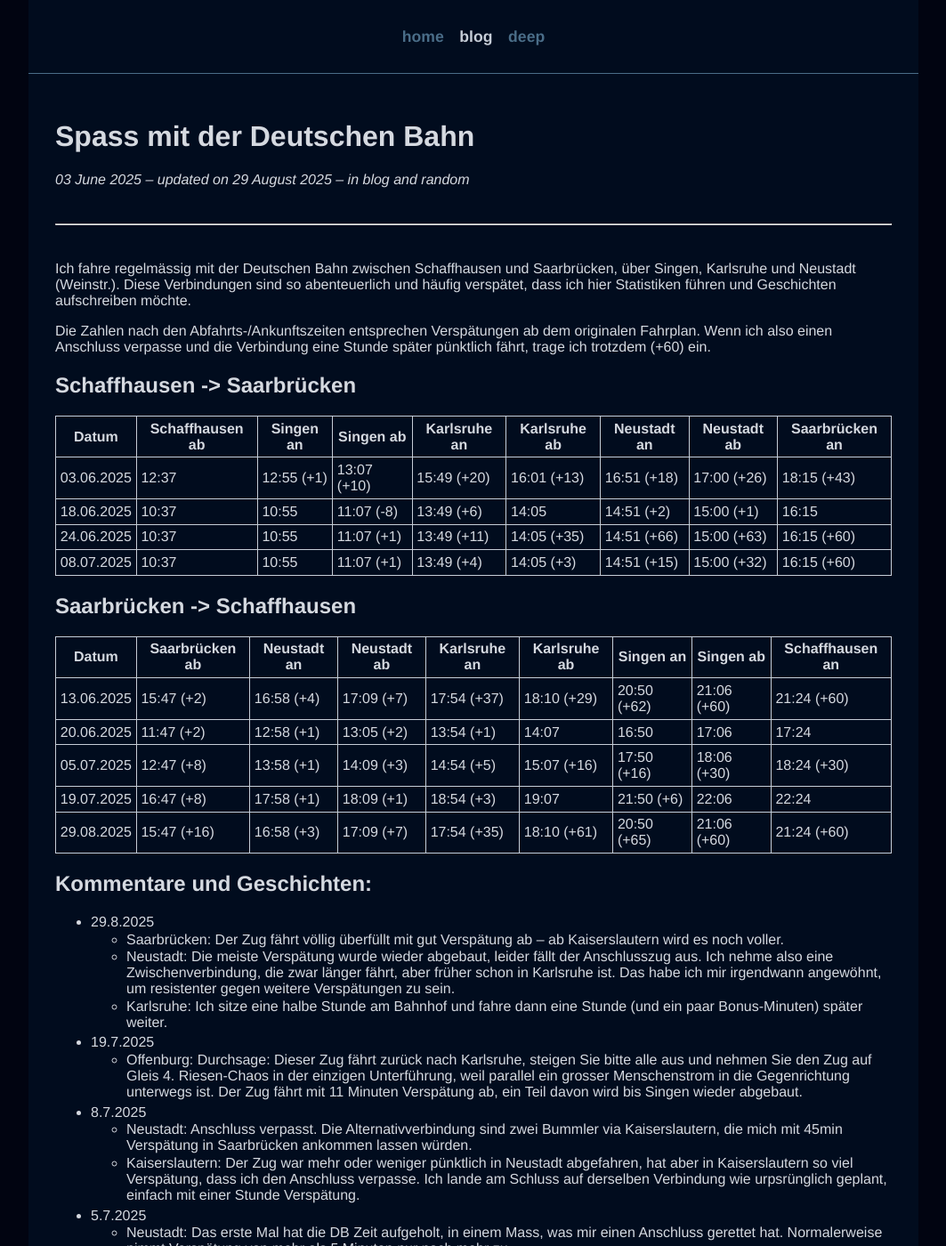
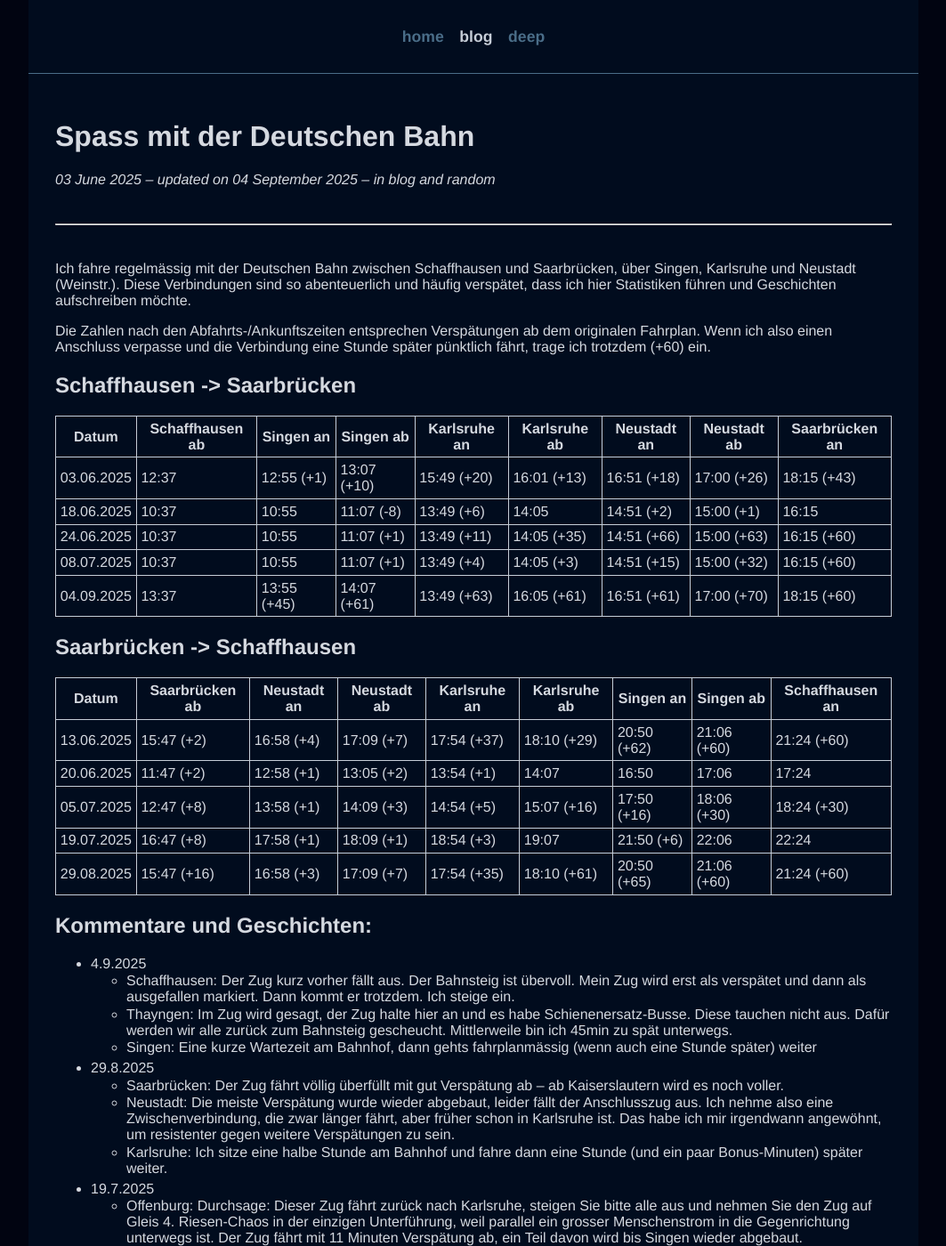
Before and after one commit to riesentoaster/valentinhuber.me, a Jekyll site: the page built from blog/random/_posts/2025-06-03-Spass-mit-der-Deutschen-Bahn.md, in a window 1280 px wide and 1400 px high. Shown: the whole window at 89% size, without its empty margins (108-1171 px from the left). Built offline with Jekyll 4.4.1, drawn with Linux system fonts in a browser that asks for light colours; nearby versions of some CDN libraries.

Commit message:
Add fun with DB

```diff
--- a/blog/random/_posts/2025-06-03-Spass-mit-der-Deutschen-Bahn.md
+++ b/blog/random/_posts/2025-06-03-Spass-mit-der-Deutschen-Bahn.md
@@ -1,7 +1,7 @@
 ---
 title: "Spass mit der Deutschen Bahn"
 language: "de"
-updated: "2025-08-29"
+updated: "2025-09-04"
 ---
 
 Ich fahre regelmässig mit der Deutschen Bahn zwischen Schaffhausen und Saarbrücken, über Singen, Karlsruhe und Neustadt (Weinstr.). Diese Verbindungen sind so abenteuerlich und häufig verspätet, dass ich hier Statistiken führen und Geschichten aufschreiben möchte.
@@ -10,13 +10,13 @@
 
 ## Schaffhausen -> Saarbrücken
 
-| Datum      | Schaffhausen ab | Singen an  | Singen ab   | Karlsruhe an | Karlsruhe ab | Neustadt an | Neustadt ab | Saarbrücken an |
-|------------|-----------------|------------|-------------|--------------|--------------|-------------|-------------|----------------|
-| 03.06.2025 | 12:37           | 12:55 (+1) | 13:07 (+10) | 15:49 (+20)  | 16:01 (+13)  | 16:51 (+18) | 17:00 (+26) | 18:15 (+43)    |
-| 18.06.2025 | 10:37           | 10:55      | 11:07 (-8)  | 13:49 (+6)   | 14:05        | 14:51 (+2)  | 15:00 (+1)  | 16:15          |
-| 24.06.2025 | 10:37           | 10:55      | 11:07 (+1)  | 13:49 (+11)  | 14:05 (+35)  | 14:51 (+66) | 15:00 (+63) | 16:15 (+60)    |
-| 08.07.2025 | 10:37           | 10:55      | 11:07 (+1)  | 13:49 (+4)   | 14:05 (+3)   | 14:51 (+15) | 15:00 (+32) | 16:15 (+60)    |
-
+| Datum      | Schaffhausen ab | Singen an   | Singen ab   | Karlsruhe an | Karlsruhe ab | Neustadt an | Neustadt ab | Saarbrücken an |
+|------------|-----------------|-------------|-------------|--------------|--------------|-------------|-------------|----------------|
+| 03.06.2025 | 12:37           | 12:55 (+1)  | 13:07 (+10) | 15:49 (+20)  | 16:01 (+13)  | 16:51 (+18) | 17:00 (+26) | 18:15 (+43)    |
+| 18.06.2025 | 10:37           | 10:55       | 11:07 (-8)  | 13:49 (+6)   | 14:05        | 14:51 (+2)  | 15:00 (+1)  | 16:15          |
+| 24.06.2025 | 10:37           | 10:55       | 11:07 (+1)  | 13:49 (+11)  | 14:05 (+35)  | 14:51 (+66) | 15:00 (+63) | 16:15 (+60)    |
+| 08.07.2025 | 10:37           | 10:55       | 11:07 (+1)  | 13:49 (+4)   | 14:05 (+3)   | 14:51 (+15) | 15:00 (+32) | 16:15 (+60)    |
+| 04.09.2025 | 13:37           | 13:55 (+45) | 14:07 (+61) | 13:49 (+63)  | 16:05 (+61)  | 16:51 (+61) | 17:00 (+70) | 18:15 (+60)    |
 
 ## Saarbrücken -> Schaffhausen
 
@@ -30,6 +30,10 @@
 
 
 ## Kommentare und Geschichten:
+- 4.9.2025
+  - Schaffhausen: Der Zug kurz vorher fällt aus. Der Bahnsteig ist übervoll. Mein Zug wird erst als verspätet und dann als ausgefallen markiert. Dann kommt er trotzdem. Ich steige ein.
+  - Thayngen: Im Zug wird gesagt, der Zug halte hier an und es habe Schienenersatz-Busse. Diese tauchen nicht aus. Dafür werden wir alle zurück zum Bahnsteig gescheucht. Mittlerweile bin ich 45min zu spät unterwegs.
+  - Singen: Eine kurze Wartezeit am Bahnhof, dann gehts fahrplanmässig (wenn auch eine Stunde später) weiter
 - 29.8.2025
   - Saarbrücken: Der Zug fährt völlig überfüllt mit gut Verspätung ab – ab Kaiserslautern wird es noch voller.
   - Neustadt: Die meiste Verspätung wurde wieder abgebaut, leider fällt der Anschlusszug aus. Ich nehme also eine Zwischenverbindung, die zwar länger fährt, aber früher schon in Karlsruhe ist. Das habe ich mir irgendwann angewöhnt, um resistenter gegen weitere Verspätungen zu sein.
```
